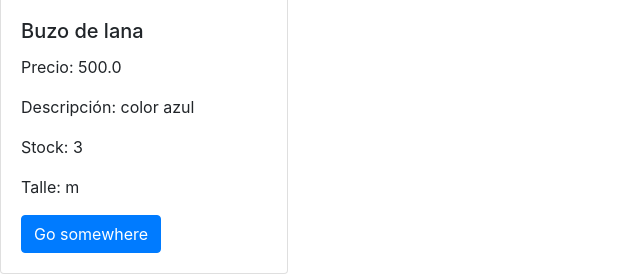
After one commit to catabanchieri/Entrega-Intermedia-Abati-Pereira-Banchieri, a Django app: template ecommerce_project/templates/products/search_products.html in a window 1280 px wide. The commit adds this page. Shown: the part 1278-1552 px from the top of the page, without its empty margins (0-640 px from the left). Run offline with Django 4.2, Linux system fonts and the light colour scheme; the template is opened without the code that fills it: values that come from a table or form of the project are taken from there, others are empty; data comes from the database, SQL or seed files in the repository; both versions use the stored data as it was after the commit; some libraries are stand-ins or nearby versions.

Commit message:
boton search

```diff
--- a/ecommerce_project/products/urls.py
+++ b/ecommerce_project/products/urls.py
@@ -1,8 +1,9 @@
 from django.urls import path
-from products.views import products_list, create_product, menu
+from products.views import products_list, create_product, menu, search_products
 
 urlpatterns = [
     path('products_list/', products_list, name='products_list'),
     path('new_product/', create_product, name='create_product'), #ojooooooooo
-    path('menu/', menu, name='menu')
+    path('menu/', menu, name='menu'),
+    path('search_products/', search_products, name='search_products')
 ]
--- a/ecommerce_project/templates/base.html
+++ b/ecommerce_project/templates/base.html
@@ -62,9 +62,9 @@
 
 
           </ul>
-          <form class="form-inline my-2 my-lg-0">
-            <input class="form-control mr-sm-2" type="search" placeholder="Search" aria-label="Search">
-            <button class="btn btn-outline-success my-2 my-sm-0" type="submit">Search</button>
+          <form class="form-inline my-2 my-lg-0" action="/products/search_products/" method="GET">
+            <input class="form-control mr-sm-2" type="search" placeholder="Buscar" aria-label="Search" name="search">
+            <button class="btn btn-outline-success my-2 my-sm-0" type="submit">Buscar</button>
           </form>
         </div>
       </nav>
--- /dev/null
+++ b/ecommerce_project/templates/products/search_products.html
@@ -0,0 +1,24 @@
+{% extends 'base.html' %}
+
+{% block titulo %}
+Busqueda de productos
+{% endblock %}
+
+{% block contenido_que_cambia %}
+
+{%for products in products%}
+
+<div class="card" style="width: 18rem">
+  <img class="card-img-top" src="..." alt="Card image cap" />
+  <div class="card-body">
+    <h5 class="card-title">{{products.name}}</h5>
+    <p class="card-text">Precio: {{products.price}}</p>
+    <p class="card-text">Descripción: {{products.description}}</p>
+    <p class="card-text">Stock: {{products.stock}}</p>
+    <p class="card-text">Talle: {{products.size}}</p>
+    <a href="#" class="btn btn-primary">Go somewhere</a>
+  </div>
+</div>
+
+{%endfor%}
+{% endblock %}
```
Also changed, not shown: ecommerce_project/products/views.py (+8 -0 lines), ecommerce_project/templates/business.html (+1 -7 lines), ecommerce_project/db.sqlite3.
